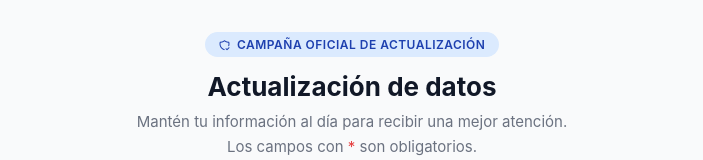
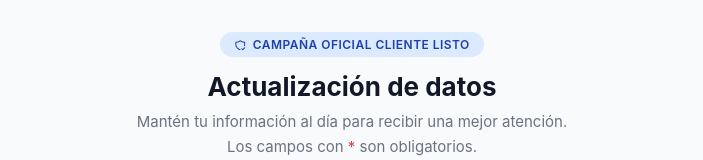
Before and after one commit to JulianBesanz/formulapp, a plain HTML site: page index.html in a window 1280 px wide. Shown: the top 160 px of the page, without its empty margins (288-991 px from the left). Drawn offline with Linux system fonts and the light colour scheme.

Commit message:
Update index.html

```diff
--- a/index.html
+++ b/index.html
@@ -428,7 +428,7 @@
 
   <!-- HEADER -->
   <div class="header">
-    <div class="badge"><i class="ti ti-shield-check"></i> Campaña oficial de actualización</div>
+    <div class="badge"><i class="ti ti-shield-check"></i> Campaña oficial Cliente Listo</div>
     <h1>Actualización de datos</h1>
     <p>Mantén tu información al día para recibir una mejor atención.<br>
     Los campos con <span class="req">*</span> son obligatorios.</p>
```
